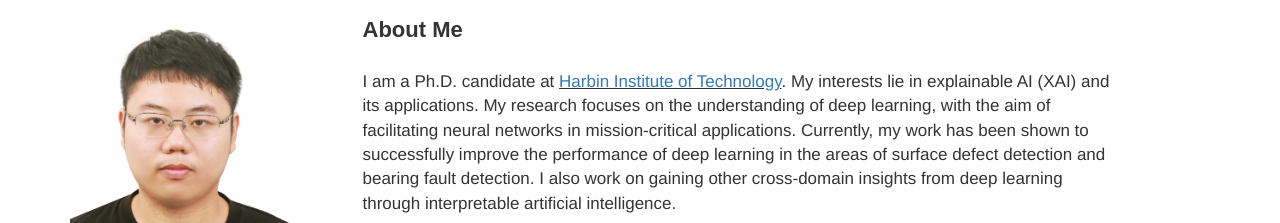
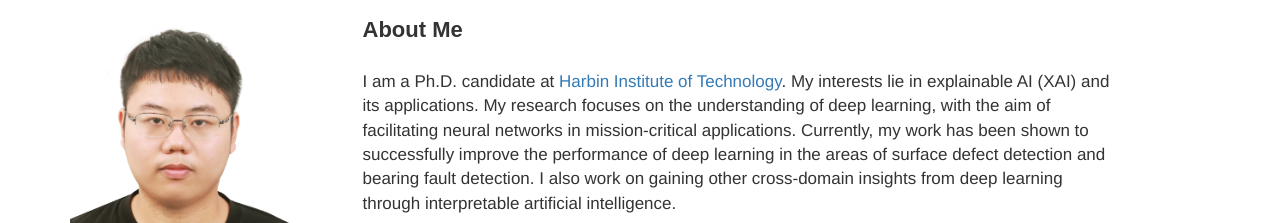
Before and after one commit to hangcheng-dong/hangcheng-dong.github.io, a plain HTML site: page index.html in a window 1280 px wide. Shown: the part 138-361 px from the top of the page. Drawn offline with nearby package versions, Linux system fonts and the light colour scheme.

Commit message:
Update index.html

```diff
--- a/index.html
+++ b/index.html
@@ -68,7 +68,7 @@
                 <div style="text-align:left;">
 		      <div style="font-family: Arial, Helvetica, sans-serif; font-size: 22px;"><b>About Me</b></div><br>
 
-			<p>I am a Ph.D. candidate at <u><a href="http://www.hit.edu.cn/" target="_blank">Harbin Institute of Technology</a></u>. My interests lie in explainable AI (XAI) and its applications.
+			<p>I am a Ph.D. candidate at <a href="http://www.hit.edu.cn/" target="_blank">Harbin Institute of Technology</a>. My interests lie in explainable AI (XAI) and its applications.
                                          My research focuses on the understanding of deep learning, with the aim of facilitating neural networks in mission-critical applications.
                                        Currently, my work has been shown to successfully improve the performance of deep learning in the areas of surface defect detection and bearing fault detection.
 				I also work on gaining other cross-domain insights from deep learning through interpretable artificial intelligence.
```
